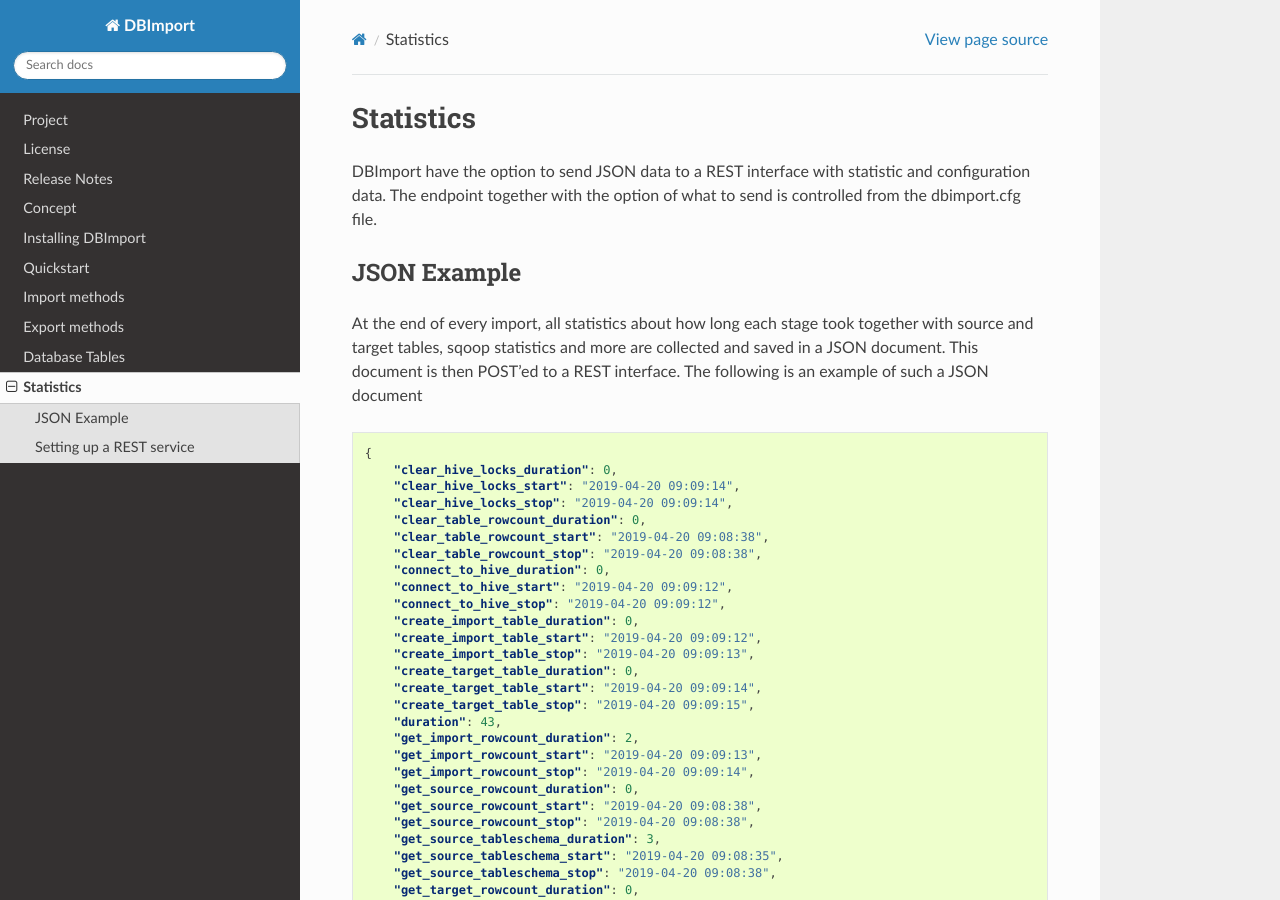
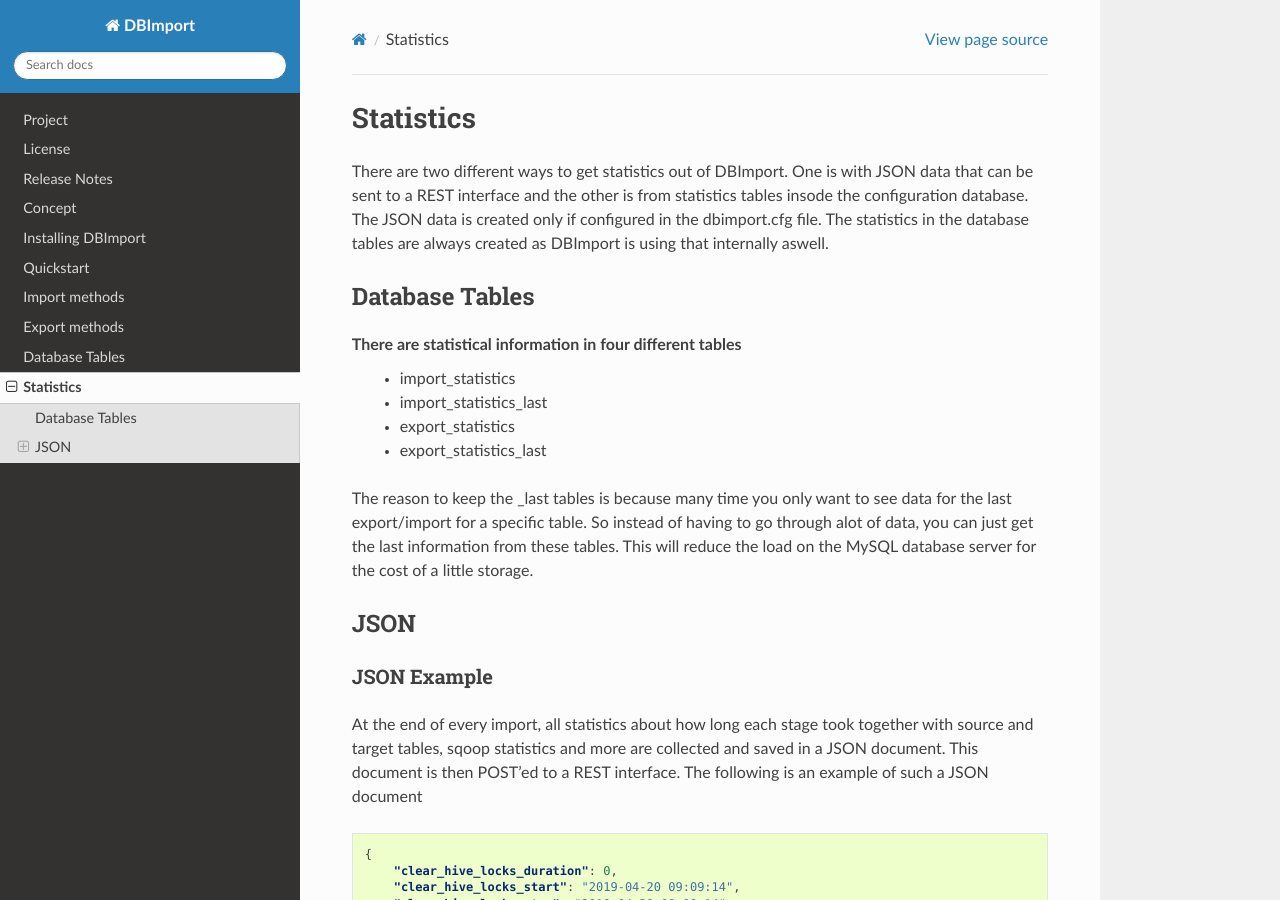
Before and after one commit to Middlecon/DBImport, a Sphinx documentation site: the page built from docs/rest_interface.rst, in a window 1280 px wide and 900 px high. Built offline with Sphinx 7.4.7 and the Read the Docs theme 2.0.0, drawn with Linux system fonts in a browser that asks for light colours.

```diff
--- a/docs/rest_interface.rst
+++ b/docs/rest_interface.rst
@@ -1,8 +1,21 @@
 Statistics
 ==========
 
-DBImport have the option to send JSON data to a REST interface with statistic and configuration data. The endpoint together with the option of what to send is controlled from the dbimport.cfg file.
+There are two different ways to get statistics out of DBImport. One is with JSON data that can be sent to a REST interface and the other is from statistics tables insode the configuration database. The JSON data is created only if configured in the dbimport.cfg file. The statistics in the database tables are always created as DBImport is using that internally aswell.
 
+Database Tables
+^^^^^^^^^^^^^^^
+
+There are statistical information in four different tables
+  - import_statistics
+  - import_statistics_last
+  - export_statistics
+  - export_statistics_last
+
+The reason to keep the _last tables is because many time you only want to see data for the last export/import for a specific table. So instead of having to go through alot of data, you can just get the last information from these tables. This will reduce the load on the MySQL database server for the cost of a little storage.
+
+JSON
+^^^^
 
 JSON Example
 ------------
```
Also changed, not shown: 2 other files.
